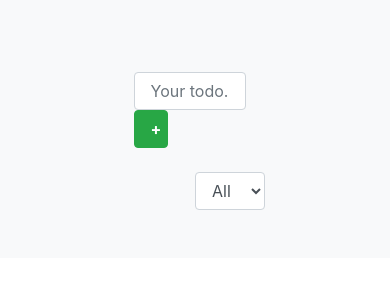
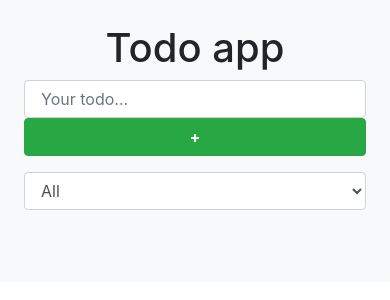
Before and after one commit to CodeWhizHamza/react-todo-app, a React (Create React App) app: page / in a window 390 px wide. Shown: the top 300 px of the page. Built offline with nearby package versions, Linux system fonts and the light colour scheme.

Commit message:
DESIGN responsive

```diff
--- a/src/App.js
+++ b/src/App.js
@@ -14,12 +14,7 @@ export default function App() {
   const [todos, setTodos] = useState([])
   const [renderTodo, setRenderTodo] = useState([])
 
-  useEffect(() => {
-    localStorage.getItem('todos') &&
-      setTodos(JSON.parse(localStorage.getItem('todos')))
-  }, [])
-
-  function onSubmit(e) {
+  const onSubmit = e => {
     e.preventDefault()
     const { value } = inputRef.current
     if (value === '') return
@@ -27,7 +22,7 @@ export default function App() {
     setTodos([...todos, { content: value, completed: false, id: v4() }])
     inputRef.current.value = null
   }
-  function handleComplete(id) {
+  const handleComplete = id => {
     let todosCopy = [...todos]
     const todo = toggleComplete(id, todosCopy)
     const index = getIndex(id, todos)
@@ -35,18 +30,18 @@ export default function App() {
 
     setTodos(todosCopy)
   }
-  function toggleComplete(id, todos) {
+  const toggleComplete = (id, todos) => {
     const todo = getItem(id, todos)
     todo.completed = !todo.completed
     return todo
   }
-  function getItem(id, todos) {
+  const getItem = (id, todos) => {
     return todos.find(todo => todo.id === id)
   }
-  function getIndex(id, todos) {
+  const getIndex = (id, todos) => {
     return todos.findIndex(todo => todo.id === id)
   }
-  function handleDelete(id) {
+  const handleDelete = id => {
     const todosCopy = [...todos]
     const index = getIndex(id, todosCopy)
     todosCopy.splice(index, 1)
@@ -60,22 +55,31 @@ export default function App() {
   }, [todos])
 
   useEffect(() => {
+    localStorage.getItem('todos') &&
+      setTodos(JSON.parse(localStorage.getItem('todos')))
+  }, [])
+
+  useEffect(() => {
     localStorage.setItem('todos', JSON.stringify(todos))
     handleSelectChange()
   }, [todos, handleSelectChange])
 
   return (
     <div className="container p-4 bg-light">
+      <h1 className="text-center">Todo app</h1>
       <Form inputRef={inputRef} onSubmit={onSubmit} />
-      <div className="row w-50 mx-auto px-3 mb-4">
-        <Select
-          handleChange={handleSelectChange}
-          selectRef={selectRef}
-          className="form-control ml-auto w-50"
-        />
+      <div className="row">
+        <div className="row col-lg-6 col-md-8 col-sm-10 mx-auto mb-5">
+          <Select
+            handleChange={handleSelectChange}
+            selectRef={selectRef}
+            className="form-control ml-auto col-lg-4 col-md-4 col-sm-12"
+          />
+        </div>
       </div>
 
       <TodoList
+        className=""
         todos={renderTodo}
         onDelete={handleDelete}
         onComplete={handleComplete}
--- a/src/components/Form.jsx
+++ b/src/components/Form.jsx
@@ -4,18 +4,18 @@ export default function Form(props) {
   const { onSubmit, inputRef } = props
 
   return (
-    <form className="form px-5 pb-2 pt-5" onSubmit={onSubmit}>
-      <div className="form-row form-group w-50 mx-auto">
+    <form className="form row" onSubmit={onSubmit}>
+      <div className="form-row mx-auto col-lg-6 col-md-8 col-sm-10 form-group">
         <input
           ref={inputRef}
           type="text"
           placeholder="Your todo..."
-          className="form-control col-11 px-3"
+          className="form-control col-lg-11 col-md-10 col-sm-10 px-3"
         />
         <input
           type="submit"
           value="+"
-          className="btn btn-success font-weight-bold px-3 col-1"
+          className="btn btn-success font-weight-bold px-3 col-lg-1 col-sm-2 col-md-2"
         />
       </div>
     </form>
--- a/src/components/TodoItem.jsx
+++ b/src/components/TodoItem.jsx
@@ -6,25 +6,27 @@ export default function TodoItem({
   onDelete,
 }) {
   return (
-    <div key={id} className="row align-items-start mb-3 w-50 mx-auto">
+    <div className="row" key={id}>
+      <div className="row align-items-start mb-4 py-2 mx-auto col-lg-6 col-md-8 col-sm-10">
         <input
-        className="col-1 d-block form-check"
+          className="col-lg-1 w-auto col-md-1 col-sm-2 d-block form-check"
           onChange={() => onComplete(id)}
           type="checkbox"
           checked={completed}
         />
         <p
           onClick={() => onComplete(id)}
-        className="col-10 align-items-center d-flex m-0"
+          className="col-lg-10 col-md-10 col-sm-8 align-items-center d-flex m-0"
         >
           {content}
         </p>
         <button
           onClick={() => onDelete(id)}
-        className="col-1 btn btn-danger btn-sm"
+          className="col-lg-1 col-md-1 w-auto col-sm-2 btn btn-danger btn-sm"
         >
           &times;
         </button>
       </div>
+    </div>
   )
 }
--- a/src/components/TodoList.jsx
+++ b/src/components/TodoList.jsx
@@ -1,9 +1,9 @@
 import React from 'react'
 import TodoItem from './TodoItem'
 
-export default function TodoList({ todos, onComplete, onDelete }) {
+export default function TodoList({ todos, onComplete, onDelete, className }) {
   return (
-    <div className="px-5 mx-5">
+    <div className={className}>
       {todos.map(todo => (
         <TodoItem
           key={todo.id}
```
Lines whose indentation alone changed are shown as unchanged.
